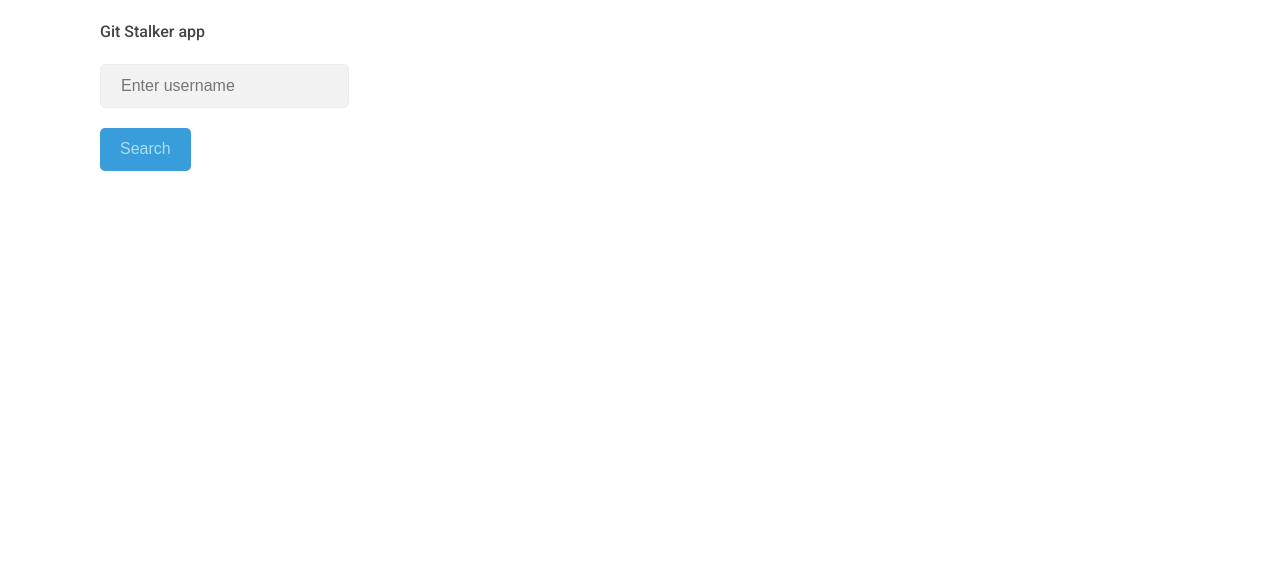
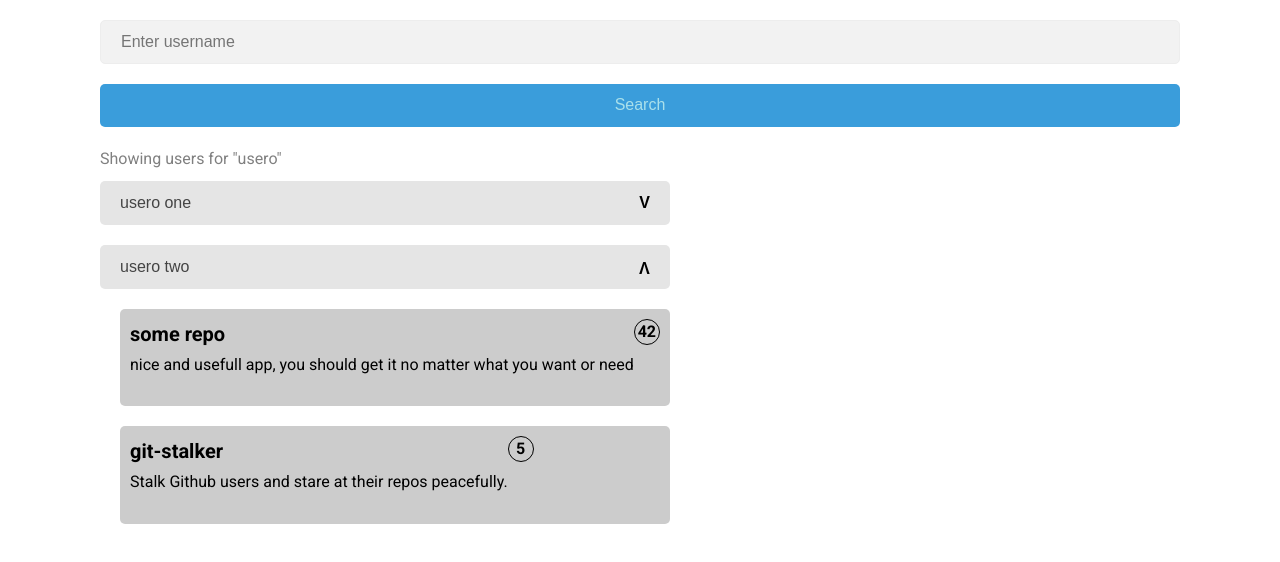
Before and after one commit to szduda/git-stalker, a React app: page / in a window 1280 px wide. Shown: the top 562 px of the page. Built offline with nearby package versions, Linux system fonts and the light colour scheme.

Commit message:
mock users list design

```diff
--- a/public/index.html
+++ b/public/index.html
@@ -7,7 +7,7 @@
   <meta name="description" content="Stalk Github users and stare at their repos peacefully." />
   <link rel="shortcut icon" href="/favicon.ico" type="image/x-icon">
   <link rel="icon" href="/favicon.ico" type="image/x-icon">
-  <link href="https://fonts.googleapis.com/css?family=Roboto:400,500&display=swap" rel="stylesheet">
+  <link href="https://fonts.googleapis.com/css?family=Roboto:400,700&display=swap" rel="stylesheet">
   <title>GitStalker</title>
 </head>
 
--- a/src/App.jsx
+++ b/src/App.jsx
@@ -1,10 +1,41 @@
 import React from 'react'
-import { AppWrapper } from './Theme'
+import { AppWrapper } from './Features/Theme'
+import SearchBar from './Features/SearchBar/SearchBar'
+import UserReposList from './Features/UserReposList/UserReposList'
+
+const mockState = {
+  searchTerm: 'usero',
+  expandedUserName: 'usero two',
+  users: [
+    {
+      name: 'usero one',
+      repos: null
+    },
+    {
+      name: 'usero two',
+      repos: [
+        {
+          title: 'some repo',
+          description: 'nice and usefull app, you should get it no matter what you want or need',
+          score: 42
+        },
+        {
+          title: 'git-stalker',
+          description: 'Stalk Github users and stare at their repos peacefully.',
+          score: 5
+        },
+      ]
+    }
+  ]
+}
 
 export default () => (
   <AppWrapper>
-    <h1>Git Stalker app</h1>
-    <input type="text" placeholder="Enter username" />
-    <button>Search</button>
+    <SearchBar />
+    <UserReposList
+      users={mockState.users}
+      heading={`Showing users for "${mockState.searchTerm}"`}
+      expandedUserName={mockState.expandedUserName}
+    />
   </AppWrapper>
 )
--- /dev/null
+++ b/src/Features/SearchBar/SearchBar.jsx
@@ -0,0 +1,12 @@
+import React from 'react'
+/** @jsx jsx */
+import { jsx, css } from '@emotion/core'
+
+export default () => (
+  <div css={css`width: 100%;`}>
+    <form>
+      <input type="text" placeholder="Enter username" />
+      <button type="submit">Search</button>
+    </form>
+  </div>
+)
--- a/src/Theme.jsx
+++ b/src/Features/Theme.jsx
@@ -1,4 +1,3 @@
-
 import React from 'react'
 /** @jsx jsx */
 import { jsx, css, Global } from '@emotion/core'
@@ -16,21 +15,42 @@ const Styles = () => (
       font-size: 16px;
       line-height: 1.4;
       font-weight: 400;
+      box-sizing: border-box;
     }
 
     a:hover {
       color: #fff;
     }
 
-    h1, h2, button, input, div, ul, p {
+    button, input, ul, p {
       margin: 0 0 20px 0;
     }
 
-    h1, h2 {
+    h1, h2, h3, h4 {
+      margin: 0;
       font-size: 16px;
       line-height: 1.5;
-      font-weight: 500;
+      color: #000;
+    }
+
+    h1 {
+      font-weight: 400;
+      color: #808080;
+      margin-bottom: 10px;
+    }
+
+    h2 {
+      font-weight: 400;
       color: #444;
+    }
+
+    h3 {
+      font-size: 20px;
+      margin-bottom: 5px;
+    }
+
+    h4 {
+      font-size: 16px;
     }
 
     button {
@@ -39,12 +59,27 @@ const Styles = () => (
       padding: 10px 20px;
       border-radius: 5px;
       color: #A9E0EB;
+      width: 100%;
     }
 
     input {
       padding: 10px 20px;
       border: 1px solid #ededed;
       background: #f2f2f2;
+      border-radius: 5px;
+      width: 100%;
+    }
+
+    ul {
+      margin: 0;
+      padding: 0;
+      list-style: none;
+    }
+
+    li {
+      margin: 0;
+      padding: 0;
+      display: block;
       border-radius: 5px;
     }
   `} />
@@ -67,7 +102,6 @@ export const AppWrapper = props => (
 export const Row = props => (
   <div css={css`
   display: flex;
-  flex-wrap: wrap;
   width: 100%;
   `} {...props} />
 )
--- /dev/null
+++ b/src/Features/UserReposList/UserReposList.jsx
@@ -0,0 +1,89 @@
+import React from 'react'
+/** @jsx jsx */
+import { jsx, css } from '@emotion/core'
+import { Row } from '../Theme'
+
+const RepoScore = ({ score }) => (
+  <div>
+    <h4 css={css`
+    border-radius: 20px;
+    border: 1px solid #000;
+    width: 24px;
+    height: 24px;
+    display: flex;
+    justify-content: center;
+    `}>
+      {score}
+    </h4>
+  </div>
+)
+
+const RepoListItem = ({ repo }) => (
+  <li css={css`
+    background: #ccc;
+    margin-bottom: 20px;
+    padding: 10px;
+  `}>
+    <Row>
+      <div>
+        <h3>{repo.title}</h3>
+        <p>{repo.description}</p>
+      </div>
+      <RepoScore score={repo.score} />
+    </Row>
+  </li>
+)
+
+const ReposList = ({ repos }) => (
+  <div css={css`margin-left: 20px;`}>
+    {repos
+      ? (
+        <ul>
+          {repos.map((repo, index) => (
+            <RepoListItem
+              repo={repo}
+              key={`repo-${index}`}
+            />
+          ))}
+        </ul>
+      ) : (
+        <p>This user has no public repositories to show</p>
+      )}
+  </div>
+)
+
+const UserListItem = ({ user, expanded = false }) => (
+  <li>
+    <button css={css`
+      background: #e5e5e5;
+    `}>
+      <Row css={css`justify-content: space-between;`}>
+        <h2>
+          {user.name}
+        </h2>
+        <h4 css={css`transform: rotate(${expanded ? '180' : '0'}deg);`}>V</h4>
+      </Row>
+    </button>
+    {expanded && <ReposList repos={user.repos} />}
+  </li>
+)
+
+export default ({ users, heading, expandedUserName }) => (
+  <div>
+    <h1>{heading}</h1>
+    {users
+      ? (
+        <ul>
+          {users.map((user, index) => (
+            <UserListItem
+              user={user}
+              expanded={user.name === expandedUserName}
+              key={`user-${index}`}
+            />
+          ))}
+        </ul>
+      ) : (
+        <p>No matching users found</p>
+      )}
+  </div>
+)
```
